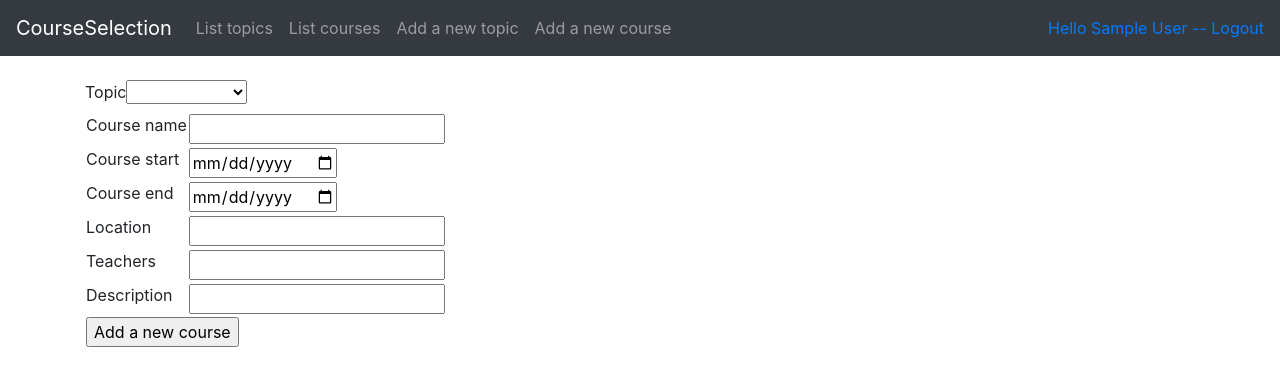
After one commit to SamiP7/Kurssitarjonta, a Flask app: page /courses/new in a window 1280 px wide. The commit adds this page. Shown: the top 386 px of the page. Run offline with Flask 2, Linux system fonts and the light colour scheme; a user stored in the database is signed in; tables that the repository leaves empty hold one stand-in row (values such as "Sample post"); some libraries are stand-ins or nearby versions.

Commit message:
Kurssitaulu lisätty, otettu bootstrap kirjasto käyttöön, etusivulle laitettu erittäin simppeli yhteenvetokysely ja etusivulle voi navigoida painamalla CourseSelectionia

```diff
--- a/application/__init__.py
+++ b/application/__init__.py
@@ -21,6 +21,9 @@ from application.topics import views
 from application.auth import models
 from application.auth import views
 
+from application.courses import models
+from application.courses import views
+
 from application.auth.models import User
 from os import urandom
 app.config["SECRET_KEY"] = urandom(32)
--- a/application/auth/views.py
+++ b/application/auth/views.py
@@ -38,9 +38,9 @@ def new_user():
 	if not form.validate():
 		return render_template("auth/new.html", form = form)
 
-	t = User(form.name.data, form.email.data, form.phonenumber.data, form.password.data)
+	user = User(form.name.data, form.email.data, form.phonenumber.data, form.password.data)
 
-	db.session().add(t)
+	db.session().add(user)
 	db.session().commit()
 
 	return redirect(url_for("index"))
--- /dev/null
+++ b/application/courses/forms.py
@@ -0,0 +1,21 @@
+from flask_wtf import FlaskForm
+from application.topics.models import Topic
+from wtforms import StringField, DateField, SelectField, validators
+from wtforms.ext.sqlalchemy.fields import QuerySelectField
+
+
+def all_topics():
+	return Topic.query.all()
+
+
+class CourseForm(FlaskForm):
+	name = StringField("Course name", [validators.Length(min=5)])
+	datestart = DateField("Course start", [validators.DataRequired("Start date is required")], format="%Y-%m-%d")
+	dateend = DateField("Course end", [validators.DataRequired("End date is required")], format="%Y-%m-%d")
+	place = StringField("Location", [validators.Length(min=5)])
+	teachers = StringField("Teachers", [validators.Length(min=5)])
+	desc = StringField("Description")
+	topic = QuerySelectField(query_factory=all_topics, get_label='name', allow_blank=True)
+
+	class Meta:
+		csrf = False
--- /dev/null
+++ b/application/courses/views.py
@@ -0,0 +1,41 @@
+from flask import render_template, request, redirect, url_for
+from flask_login import login_required
+
+from application import app, db
+from application.courses.models import Course
+from application.topics.models import Topic
+from application.courses.forms import CourseForm
+
+@app.route("/courses", methods=["GET"])
+def courses_index():
+	return render_template("courses/list.html", courses = Course.query.all())
+
+@app.route("/courses/<course_id>/", methods=["POST"])
+@login_required
+def delete_course(course_id):
+
+	Course.query.filter_by(id=course_id).delete()
+	db.session().commit()
+
+	return redirect(url_for("courses_index"))
+
+@app.route("/courses/new")
+@login_required
+def courses_form():
+	return render_template("courses/new.html", form = CourseForm())
+
+@app.route("/courses/", methods=["POST"])
+@login_required
+def courses_create():
+	form = CourseForm(request.form)
+
+	if not form.validate():
+		return render_template("courses/new.html", form = form)
+
+	course = Course(form.name.data, form.datestart.data, form.dateend.data, form.place.data,
+					form.teachers.data, form.desc.data, form.topic.data)
+
+	db.session().add(course)
+	db.session().commit()
+
+	return redirect(url_for("courses_index"))
--- /dev/null
+++ b/application/templates/courses/new.html
@@ -0,0 +1,97 @@
+{% extends "layout.html" %}
+
+  {% block body %}
+  <form method="POST" action="{{ url_for('courses_create') }}">
+    <table>
+      <tr>
+	<td>
+	  {{ form.name.label }}
+	</td>
+	<td>
+	  {{ form.name }}
+	</td>
+	<td>
+	  <ul>
+	    {% for error in form.name.errors %}
+	    <li>{{ error }}</li>
+	    {% endfor %}
+	  </ul>
+	</td>
+      </tr>
+      <tr>
+	<td>
+	  {{ form.datestart.label }}
+	</td>
+	<td>
+	  {{ form.datestart }}
+	</td>
+	<td>
+	  <ul>
+	    {% for error in form.datestart.errors %}
+	    <li>{{ error }}</li>
+	    {% endfor %}
+	  </ul>
+	</td>
+      </tr>
+      <tr>
+	<td>
+	  {{ form.dateend.label }}
+	</td>
+	<td>
+	  {{ form.dateend }}
+	</td>
+	<td>
+	  <ul>
+	    {% for error in form.dateend.errors %}
+	    <li>{{ error }}</li>
+	    {% endfor %}
+	  </ul>
+	</td>
+      </tr>
+      <tr>
+	<td>
+	  {{ form.place.label }}
+	</td>
+	<td>
+	  {{ form.place }}
+	</td>
+	<td>
+	  <ul>
+	    {% for error in form.place.errors %}
+	    <li>{{ error }}</li>
+	    {% endfor %}
+	  </ul>
+	</td>
+      </tr>
+      <tr>
+	<td>
+	  {{ form.teachers.label }}
+	</td>
+	<td>
+	  {{ form.teachers }}
+	</td>
+	<td>
+	  <ul>
+	    {% for error in form.teachers.errors %}
+	    <li>{{ error }}</li>
+	    {% endfor %}
+	  </ul>
+	</td>
+      </tr>
+      <tr>
+	<td>
+	  {{ form.desc.label }}
+	</td>
+	<td>
+	  {{ form.desc }}
+	</td>
+      </tr>
+	  {{ form.topic.label }}
+	  {{ form.topic }}
+      <tr>
+	<td colspan="3">
+	  <input type="submit" value="Add a new course"/>
+	</td>
+      </tr>
+  </form>
+  {% endblock %}
--- a/application/templates/layout.html
+++ b/application/templates/layout.html
@@ -3,27 +3,55 @@
   <head>
     <meta charset="utf-8">
     <title>CourseSelection</title>
+	<link rel="stylesheet" href="https://maxcdn.bootstrapcdn.com/bootstrap/4.0.0/css/bootstrap.min.css" integrity="sha384-Gn5384xqQ1aoWXA+058RXPxPg6fy4IWvTNh0E263XmFcJlSAwiGgFAW/dAiS6JXm" crossorigin="anonymous">
   </head>
 
   <body>
-    {% if current_user.is_authenticated %}
-    <p>
-	  Kirjautunut nimellä {{ current_user.name }}. <a href="{{ url_for('auth_logout') }}">Kirjaudu ulos</a>
-    </p>
-    {% else %}
-	<a href="{{ url_for('auth_login') }}">Kirjaudu</a>
-	<a href="{{ url_for('auth_form') }}">Luo uusi käyttäjä</a>
-    {% endif %}
 
-	<ul>
-		<li><a href="{{ url_for('topics_index') }}">List topics</a></li>
-		<li><a href="{{ url_for('topics_form') }}">Add a topic</a></li>
-	</ul>
+	<nav class="navbar navbar-expand-md navbar-dark bg-dark mb-4">
+	  <a class="navbar-brand" href="{{ url_for('index') }} ">CourseSelection</a>
+	  <button class="navbar-toggler" type="button" data-toggle="collapse" data-target="#navbarCollapse" aria-controls="navbarCollapse" aria-expanded="false" aria-label="Toggle navigation">
+          <span class="navbar-toggler-icon"></span>
+	  </button>
+	  <div class="collapse navbar-collapse" id="navbarCollapse">
+          <ul class="navbar-nav mr-auto">
+            <li class="nav-item">
+              <a class="nav-link" href="{{ url_for('topics_index') }} ">List topics</a>
+            </li>
+            <li class="nav-item">
+              <a class="nav-link" href="{{ url_for('courses_index') }} ">List courses</a>
+            </li>
+			<li class="nav-item">
+              <a class="nav-link" href="{{ url_for('topics_form') }} ">Add a new topic</a>
+            </li>
+			<li class="nav-item">
+              <a class="nav-link" href="{{ url_for('courses_form') }} ">Add a new course</a>
+            </li>
+          </ul>
+		  <div class="form-inline mt-2 mt-md-0">
+	    {% if current_user.is_authenticated %}
+	    <a href="{{ url_for('auth_logout') }}">Hello {{ current_user.name }} -- Logout</a>
+	    {% else %}
+		<ul class="nav-item">
+	    <a href="{{ url_for('auth_login') }}">Login</a>
+		</ul>
+		<ul class="nav-item">
+		<a href="{{ url_for('auth_form') }}">Register</a>
+		</ul>
+	    {% endif %}
+       </div>
+	  </div>
+     </nav>
 
-    {% block body %}
+	 <main role="main" class="container">
+
+     {% block body %}
       <p>
         Content.
       </p>
-    {% endblock %}
+     {% endblock %}
+	<script src="https://code.jquery.com/jquery-3.2.1.slim.min.js" integrity="sha384-KJ3o2DKtIkvYIK3UENzmM7KCkRr/rE9/Qpg6aAZGJwFDMVNA/GpGFF93hXpG5KkN" crossorigin="anonymous"></script>
+	<script src="https://cdnjs.cloudflare.com/ajax/libs/popper.js/1.12.9/umd/popper.min.js" integrity="sha384-ApNbgh9B+Y1QKtv3Rn7W3mgPxhU9K/ScQsAP7hUibX39j7fakFPskvXusvfa0b4Q" crossorigin="anonymous"></script>
+	<script src="https://maxcdn.bootstrapcdn.com/bootstrap/4.0.0/js/bootstrap.min.js" integrity="sha384-JZR6Spejh4U02d8jOt6vLEHfe/JQGiRRSQQxSfFWpi1MquVdAyjUar5+76PVCmYl" crossorigin="anonymous"></script>
   </body>
 </html>
--- a/application/views.py
+++ b/application/views.py
@@ -1,6 +1,7 @@
 from flask import render_template
 from application import app
+from application.topics.models import Topic
 
-@app.route("/")
+@app.route("/", methods=["GET", "POST"])
 def index():
-    return render_template("index.html")
+    return render_template("index.html", find_courses=Topic.find_courses_by_topic())
```
Also changed, not shown: application/courses/models.py (added, +37 -0 lines), application/templates/courses/list.html (added, +31 -0 lines), application/templates/index.html (+33 -1 lines), application/topics/models.py (+46 -4 lines), application/topics/views.py (+5 -5 lines).
